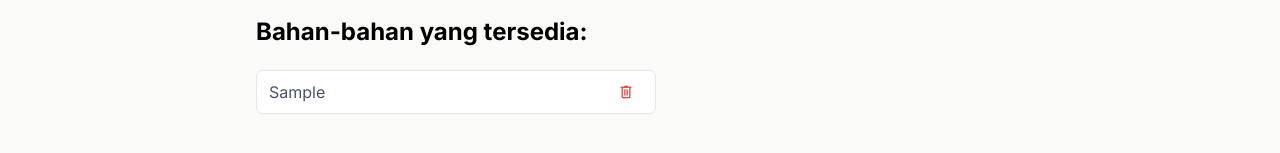
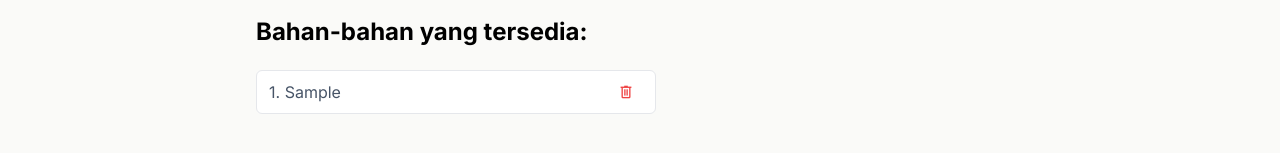
Before and after one commit to Shroii-san/chef-gemini, a React (Vite) app: page / in a window 1280 px wide. Both pictures are taken after typing "Sample" into the empty fields and a click on the button "Tambah Bahan". Shown: the part 289-442 px from the top of the page. Built offline with nearby package versions, Linux system fonts and the light colour scheme.

Commit message:
fix user guide

```diff
--- a/src/components/IngredientsList.jsx
+++ b/src/components/IngredientsList.jsx
@@ -1,7 +1,7 @@
 export default function IngredientsList(props) {
-  const ingredientsListItems = props.ingredients.map((item) => (
+  const ingredientsListItems = props.ingredients.map((item, index) => (
     <li key={item.id}>
-      {item.name}
+      {index + 1}. {item.name}
       <button
         onClick={() => props.deleteIngredient(item.id)}
         className="del-btn"
```
